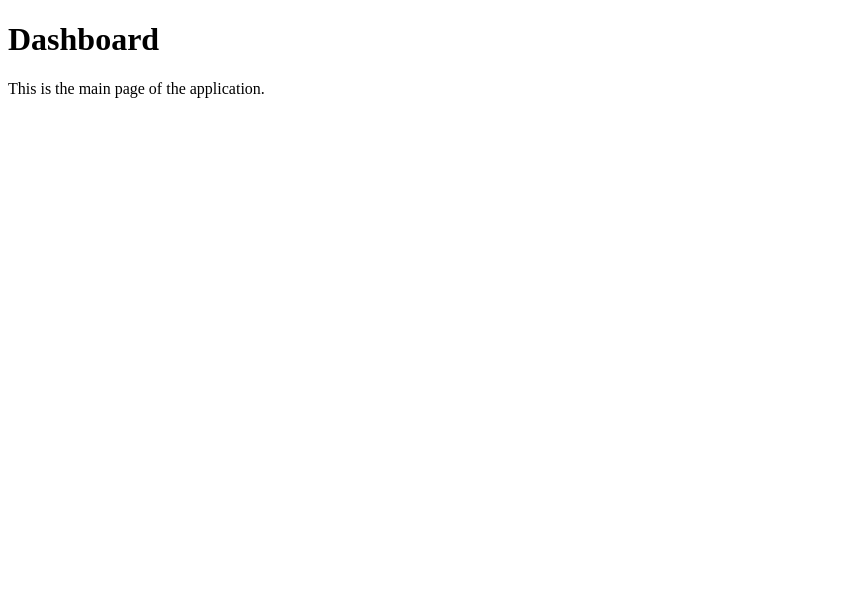
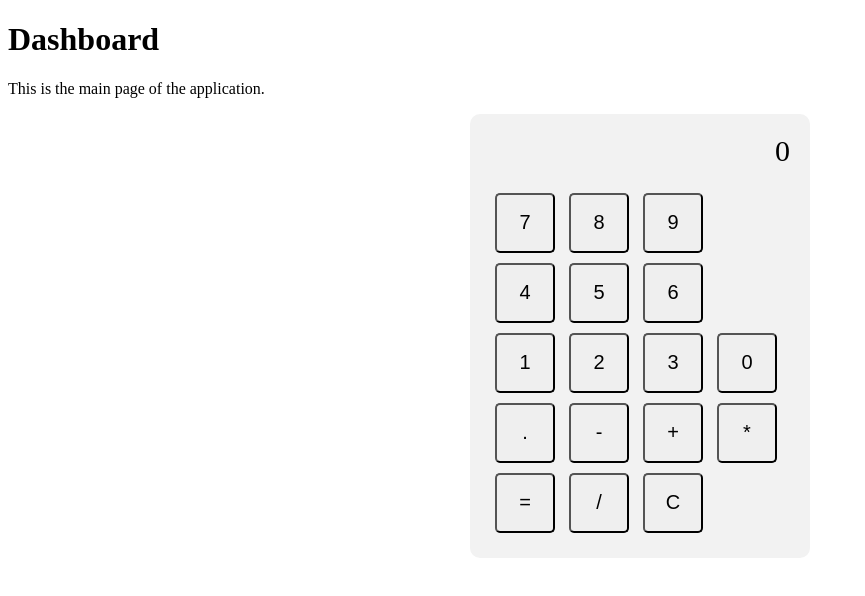
Before and after one commit to choushen/website-for-auto-testing, a plain HTML site: page pages/dashboard.html in a window 1280 px wide. Shown: the whole page, without its empty margins (0-865 px from the left). Drawn offline with Linux system fonts and the light colour scheme.

Commit message:
Added calculator to the dashboard

```diff
--- a/pages/dashboard.html
+++ b/pages/dashboard.html
@@ -5,11 +5,41 @@
     <meta http-equiv="X-UA-Compatible" content="IE=edge">
     <meta name="viewport" content="width=device-width, initial-scale=1.0">
     <title>Document</title>
+    <link rel="stylesheet" href="/styles/calculator.css">
+
 </head>
 <body>
     <div class="jumbotron">
         <h1 class="display-4">Dashboard</h1>
       </div>
     <p>This is the main page of the application.</p>
+
+    <div id="calculator">
+        <div id="result">0</div>
+        <button onclick="addToResult('7')">7</button>
+        <button onclick="addToResult('8')">8</button>
+        <button onclick="addToResult('9')">9</button>
+        <br>
+        <button onclick="addToResult('4')">4</button>
+        <button onclick="addToResult('5')">5</button>
+        <button onclick="addToResult('6')">6</button>
+        <br>
+        <button onclick="addToResult('1')">1</button>
+        <button onclick="addToResult('2')">2</button>
+        <button onclick="addToResult('3')">3</button>
+        <button onclick="addToResult('0')">0</button>
+        <br>
+        <button onclick="addToResult('.')">.</button>
+        <button onclick="addOperator('-')">-</button>
+        <button onclick="addOperator('+')">+</button>
+        <button onclick="addOperator('*')">*</button>
+        <br>
+        <button onclick="calculate()">=</button>
+        <button onclick="addOperator('/')">/</button>
+        <button onclick="clearResult()">C</button>
+        <br>
+      </div>
+      <script src="/scripts/calculator.js"></script>
+    </body>
 </body>
 </html>
--- /dev/null
+++ b/scripts/calculator.js
@@ -0,0 +1,43 @@
+let result = 0;
+let operator = '';
+
+function addToResult(num) {
+  let currentResult = document.getElementById('result').innerHTML;
+  if (currentResult === '0' && num !== '.') {
+    document.getElementById('result').innerHTML = num;
+  } else {
+    document.getElementById('result').innerHTML += num;
+  }
+}
+
+function addOperator(op) {
+  result = parseFloat(document.getElementById('result').innerHTML);
+  operator = op;
+  document.getElementById('result').innerHTML = '0';
+}
+
+function calculate() {
+  let num = parseFloat(document.getElementById('result').innerHTML);
+  switch (operator) {
+    case '+':
+      result += num;
+      break;
+    case '-':
+      result -= num;
+      break;
+    case '*':
+      result *= num;
+      break;
+    case '/':
+      result /= num;
+      break;
+  }
+  document.getElementById('result').innerHTML = result;
+  operator = '';
+}
+
+function clearResult() {
+  result = 0;
+  operator = '';
+  document.getElementById('result').innerHTML = '0';
+}
--- /dev/null
+++ b/styles/calculator.css
@@ -0,0 +1,19 @@
+#calculator {
+    margin: auto;
+    width: 300px;
+    background-color: #f2f2f2;
+    border-radius: 10px;
+    padding: 20px;
+  }
+  #result {
+    text-align: right;
+    font-size: 30px;
+    margin-bottom: 20px;
+  }
+  button {
+    margin: 5px;
+    width: 60px;
+    height: 60px;
+    font-size: 20px;
+    border-radius: 5px;
+  }
```
